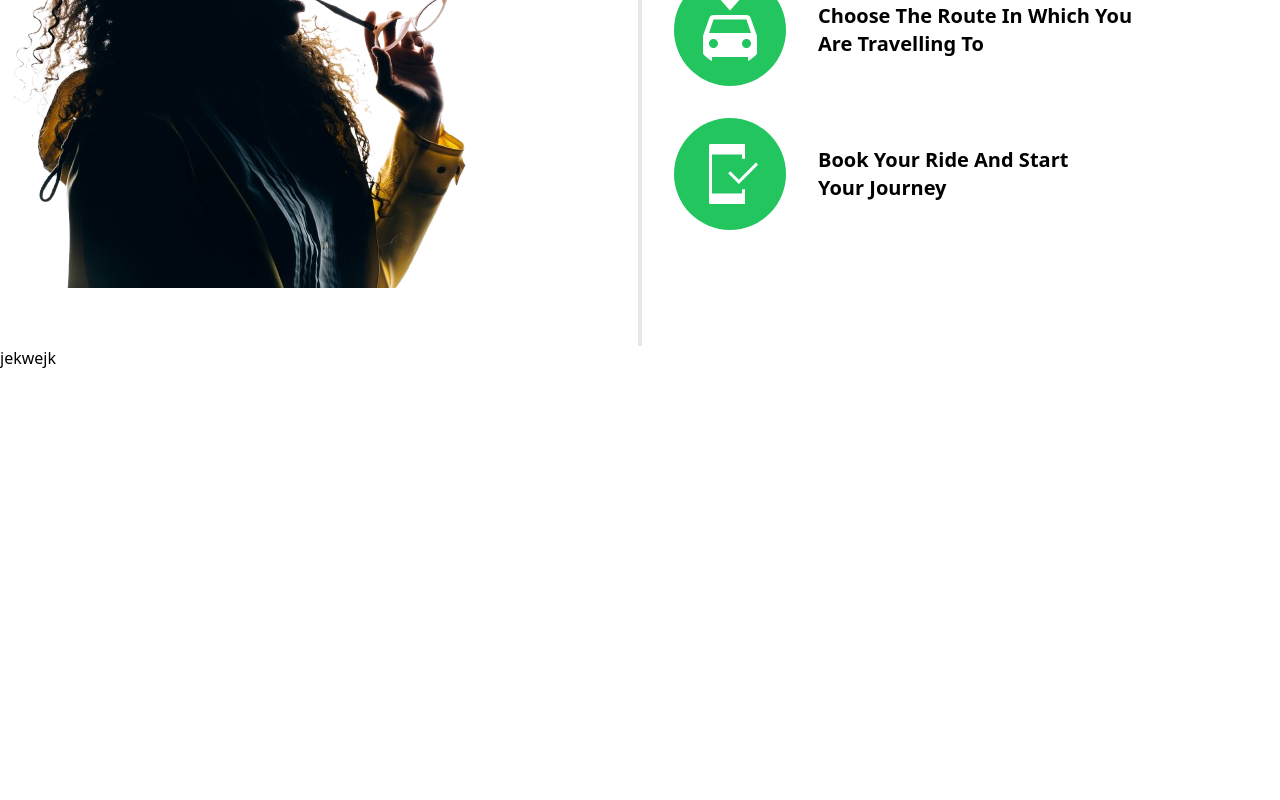
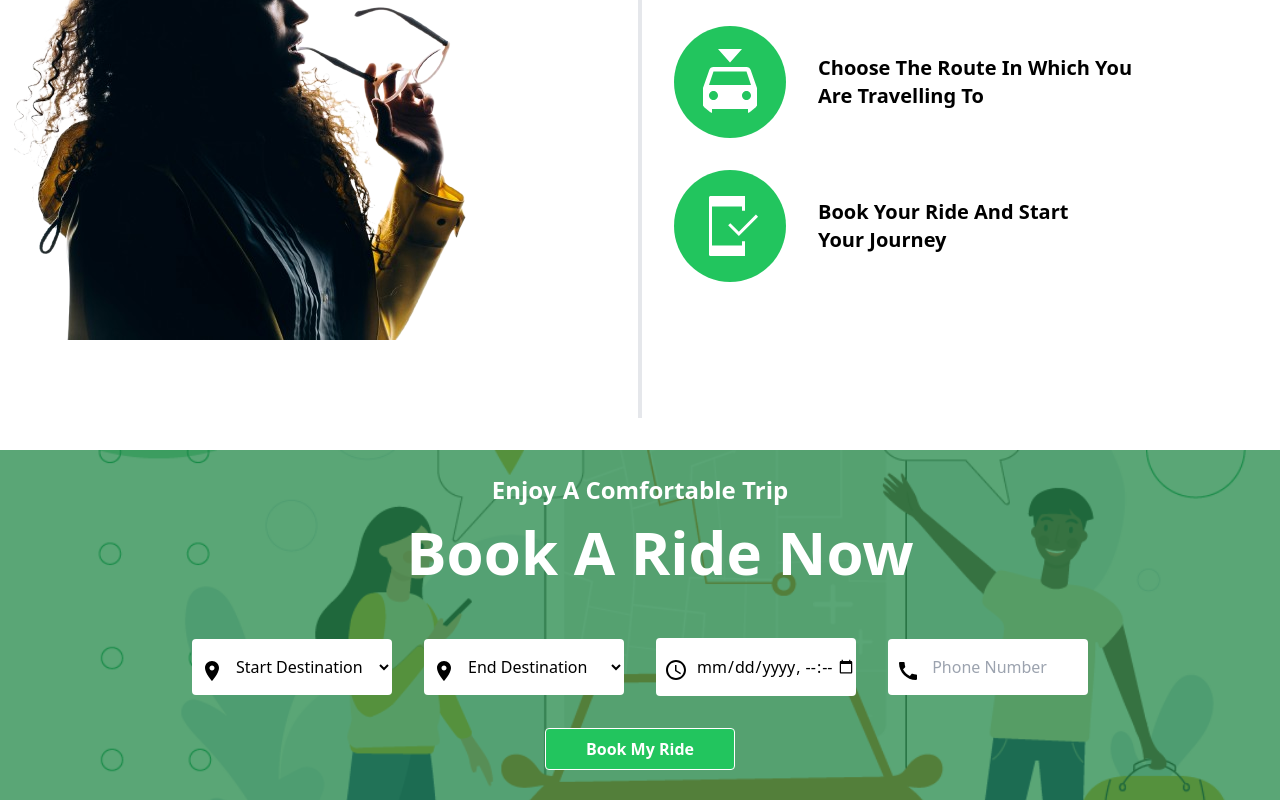
Before and after one commit to techvalleyng/travelplus_landing, a React (Vite) app: page / in a window 1280 px wide. Shown: the part 1706-2506 px from the top of the page. Before the commit the page ends 2076 px from the top, so only its background shows below. Built offline with nearby package versions, Linux system fonts and the light colour scheme; a web font is replaced by a local one.

Commit message:
done with book componet & modified services component

```diff
--- a/src/components/Background.tsx
+++ b/src/components/Background.tsx
@@ -10,11 +10,11 @@ export default function Background() {
             <p className="text-[93px] font-bold text-white">Download The App </p>
             <p className="text-[60px] font-bold text-[greenYellow]">And Make Your Order Now</p>
             <div className='flex space-x-4  translate-y-14'>
-              <button className='flex  bg-white  rounded-full p-4 text-lg justify-between items-center  hover:bg-green-500' type="button">
+              <button className='flex  bg-white  rounded-full p-4 text-lg justify-between items-center  hover:bg-green-500 hover:text-white' type="button">
                 <img className='w-6 mr-2 text-lg' src={Playstore} alt=""/>
                 Google Play
               </button>
-              <button type="button" className='font-bold  bg-white rounded-full p-4 text-lg hover:bg-green-500  transition duration-100 ease-in'>
+              <button type="button" className='font-bold  bg-white rounded-full p-4 text-lg hover:bg-green-500 hover:text-white'>
                 <AppleIcon className='mr-1 text-lg'/>
                 App Store
               </button>
--- a/src/components/Book.tsx
+++ b/src/components/Book.tsx
@@ -1,7 +1,50 @@
+import './css/book.css'
+import LocationOnIcon from '@mui/icons-material/LocationOn'
+import CallIcon from '@mui/icons-material/Call'
+import AccessTimeIcon from '@mui/icons-material/AccessTime'
+
 export default function Book() {
   return (
     <div>
-      jekwejk
+      <div className="mt-8 h-[350px]  bg-cover bg-no-repeat bg-img">
+      <div className="bg-green-700 h-[350px] bg-opacity-70">
+        <div className="text-center font-extrabold  text-white capitalize">
+            <p className='text-2xl translate-y-6'>enjoy a Comfortable trip</p>
+            <h1 className='text-6xl mt-10 ml-10'>Book a ride Now</h1>
+        </div>
+        <div className="flex gap-8 flex-wrap justify-center items-center mt-14">
+            <div className='capitalize relative'>
+                <LocationOnIcon className="absolute top-5  left-2"/>
+                <select className='py-4 pl-10 bg-white rounded  w-[200px] focus:outline-none focus:ring-2 focus:ring-green-500' name="destination" aria-label='Start Destination' id="">
+                    <option value="" disabled selected>Start Destination</option>
+                    <option value="">Abuja</option>
+                    <option value="">Abuja</option>
+                </select>
+            </div>
+            <div className='capitalize relative'>
+                <LocationOnIcon className="absolute top-5  left-2"/>
+                <select className='py-4 pl-10 bg-white rounded w-[200px] focus:outline-none focus:ring-2 focus:ring-green-500' name="destination" aria-label='End Destination' id="">
+                    <option value="" disabled selected>End Destination</option>
+                    <option value="Kaduna">Kaduna</option>
+                    <option value="Kano">Kano</option>
+                    <option value="Kano">Abuja - Gusau</option>
+                    <option value="Kano">Abuja - Kusau</option>
+                </select>
+            </div>
+            <div className='relative'>
+                <AccessTimeIcon className="absolute top-5  left-2"/>
+                <input className='appearance-none pl-10 rounded  py-4 text-center focus:outline-none w-[200px]' type="datetime-local" aria-label='time' placeholder=''/>
+            </div>
+            <div className='relative'>
+                <CallIcon className="absolute top-5  left-2 "/>
+                <input className='appearance-none pl-10 rounded  py-4  focus:outline-none w-[200px]' type="number" aria-label='time' placeholder=' Phone Number'/>
+            </div>
+        </div>
+        <div className='mt-8 text-center'>
+            <button className="capitalize mx-16 text-white bg-green-500 py-2 px-10 font-extrabold text-md rounded border border-white" type="submit">Book my ride</button>
+        </div>
+      </div>
+      </div>
     </div>
   )
 }
--- a/src/components/Header.tsx
+++ b/src/components/Header.tsx
@@ -1,7 +1,7 @@
 export default function Header() {
   return (
     <div>
-      <div className="container-fluid fixed z-1 font-bold top-0 left-0 right-0 h-16  text-white  text-md flex p-5 bg-opacity-10 items-center justify-evenly bg-green-600">
+      <div className="container-fluid fixed z-1 font-bold top-0 left-0 right-0 h-16  text-white  text-md flex p-5 bg-opacity-40 items-center justify-evenly bg-green-600">
         <div className="flex-1 w-10">
           {/* <img src='../assets/Logo.png' alt=""/> */}
           <div className="rounded-full bg-green-500 ml-20 p-5 h-5 w-10">
@@ -13,7 +13,7 @@ export default function Header() {
             <li><a href="#" className="border-b-4 border-solid border-green-500">Home</a></li>
             <li><a href="#">Services</a></li>
             <li><a href="#">Contact Us</a></li>
-            <li className="self-end  mx-16 bg-green-500 p-2 rounded-full"><a href="#">Book Your Ride Now</a></li>
+            <li className="self-end  mx-16 bg-green-500 p-2 rounded"><a href="#">Book Your Ride Now</a></li>
           </ul>
         </div>
       </div>
--- a/src/components/Services.tsx
+++ b/src/components/Services.tsx
@@ -21,7 +21,7 @@ export default function Services() {
             <div className="">
                 {/* <div className="bg-green-500 h-4 w-20 p-10 rounded-full">
                 </div> */}
-                <img className='w-20 ' src={map} alt=""/>
+                <img className='w-28 ' src={map} alt=""/>
                 <div className="capitalize mt-4">
                     <h1 className="font-bold text-xl">Inter-State Services</h1>
                     <p className="leading-2"> We pick and <br /> deliver packages<br /> to your door steps</p>
@@ -31,7 +31,7 @@ export default function Services() {
             <div className="">
                 {/* <div className="bg-green-500 h-4 w-20 p-10 rounded-full">
                 </div> */}
-                <img className='w-20 ' src={packages} alt=""/>
+                <img className='w-28 ' src={packages} alt=""/>
                 <div className="capitalize mt-4">
                     <h1 className="font-bold text-xl">Package Delivery</h1>
                     <p className="leading-7"> We pick and <br />deliver packages<br /> to your door steps</p>
@@ -41,7 +41,7 @@ export default function Services() {
             <div className="">
                 {/* <div className="bg-green-500 h-4 w-20 p-10 rounded-full">
                 </div> */}
-                <img className='w-20 ' src={man} alt=""/>
+                <img className='w-28 ' src={man} alt=""/>
                 <div className="capitalize mt-4">
                     <h1 className="font-bold text-xl">Address Pick Up</h1>
                     <p className="leading-7"> We always pick up <br />our clients on <br />time, 24/7<br /> Availability.</p>
@@ -60,7 +60,7 @@ export default function Services() {
             <div className="flex-1">
                 <img className='w-max object-cover' src={women} alt="" />
             </div>
-            <span className="h-[75vh] mt-4 border-r-4"></span>
+            <span className="h-[80vh] mt-4 border-r-4"></span>
             <div className="flex-1 text-justify -mt-12">
                 <div className='flex items-center ml-8 mt-8'>
                     <img className='w-28 bg-green-500 rounded-full p-5 mr-8' src={download} alt=""/>
--- /dev/null
+++ b/src/components/css/book.css
@@ -0,0 +1,4 @@
+.bg-img
+{
+    background-image: url('../../assets/travplus.png');
+}
```
Also changed, not shown: src/assets/travplus.png, src/assets/travpluss.png (added).
